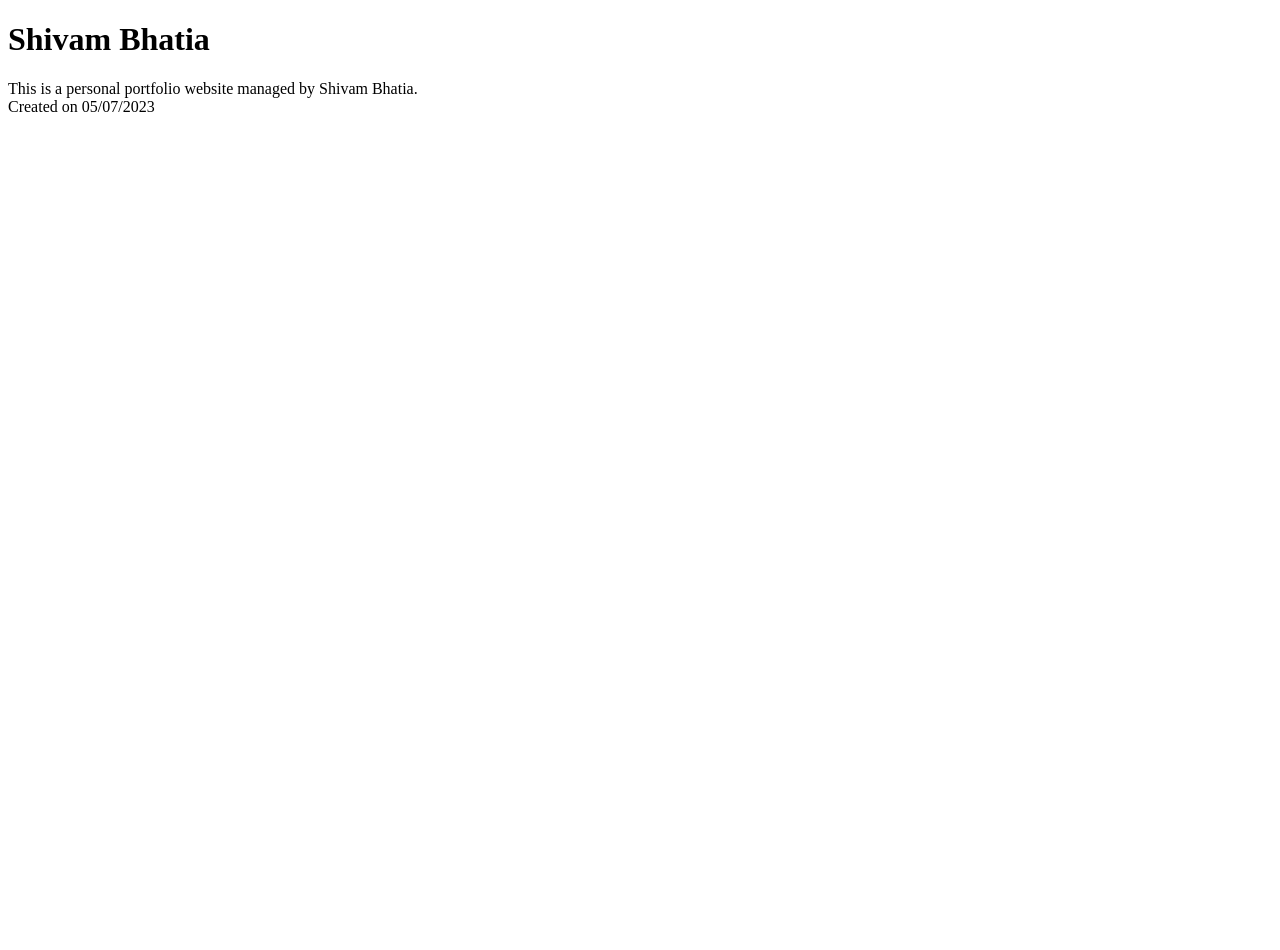
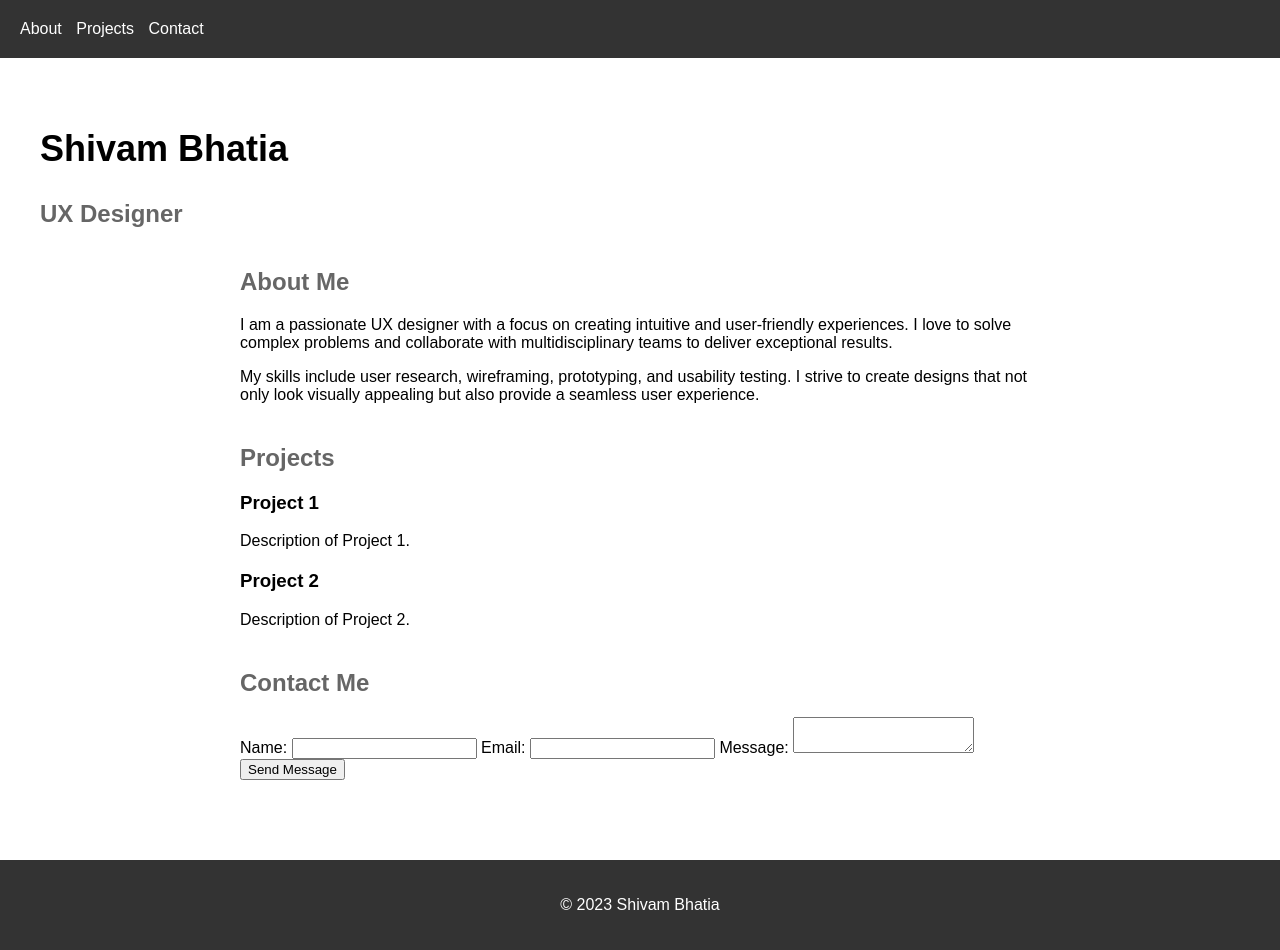
Before and after one commit to ShivamBhatiaUX/ShivamBhatiaUX.github.io, a plain HTML site: page index.html in a window 1280 px wide. Before the commit the page ends 800 px from the top, so only its background shows below. Drawn offline with Linux system fonts and the light colour scheme.

Commit message:
Add files via upload

```diff
--- a/index.html
+++ b/index.html
@@ -1,16 +1,75 @@
 <!DOCTYPE html>
-<html>
-    <head>
-        <meta charset="utf-8">
-        <meta http-equiv="X-UA-Compatible" content="IE=edge">
-        <title>Shivam Bhatia</title>
-        <meta name="description" content="">
-        <meta name="viewport" content="width=device-width, initial-scale=1">
-        <link rel="stylesheet" href="">
-    </head>
-    <body>
-        <h1>Shivam Bhatia</h1>
-        <p>This is a personal portfolio website managed by Shivam Bhatia. </br> Created on 05/07/2023</p>
-        <script src="" async defer></script>
-    </body>
+<html lang="en">
+<head>
+    <meta charset="UTF-8">
+    <meta name="viewport" content="width=device-width, initial-scale=1.0">
+    <title>Shivam Bhatia - UX Designer</title>
+    <link rel="stylesheet" href="styles.css">
+    <script src="script.js"></script>
+</head>
+<body>
+    <header>
+        <nav>
+            <ul>
+                <li><a href="#about">About</a></li>
+                <li><a href="#projects">Projects</a></li>
+                <li><a href="#contact">Contact</a></li>
+            </ul>
+        </nav>
+    </header>
+
+    <main>
+        <section id="hero">
+            <div class="hero-content">
+                <h1>Shivam Bhatia</h1>
+                <h2>UX Designer</h2>
+            </div>
+        </section>
+
+        <section id="about">
+            <div class="container">
+                <h2>About Me</h2>
+                <p>I am a passionate UX designer with a focus on creating intuitive and user-friendly experiences. I love to solve complex problems and collaborate with multidisciplinary teams to deliver exceptional results.</p>
+                <p>My skills include user research, wireframing, prototyping, and usability testing. I strive to create designs that not only look visually appealing but also provide a seamless user experience.</p>
+            </div>
+        </section>
+
+        <section id="projects">
+            <div class="container">
+                <h2>Projects</h2>
+                <div class="project">
+                    <h3>Project 1</h3>
+                    <p>Description of Project 1.</p>
+                </div>
+                <div class="project">
+                    <h3>Project 2</h3>
+                    <p>Description of Project 2.</p>
+                </div>
+                <!-- Add more projects as needed -->
+            </div>
+        </section>
+
+        <section id="contact">
+            <div class="container">
+                <h2>Contact Me</h2>
+                <form id="contact-form">
+                    <label for="name">Name:</label>
+                    <input type="text" id="name" name="name" required>
+
+                    <label for="email">Email:</label>
+                    <input type="email" id="email" name="email" required>
+
+                    <label for="message">Message:</label>
+                    <textarea id="message" name="message" required></textarea>
+
+                    <button type="submit">Send Message</button>
+                </form>
+            </div>
+        </section>
+    </main>
+
+    <footer>
+        <p>&copy; 2023 Shivam Bhatia</p>
+    </footer>
+</body>
 </html>
--- /dev/null
+++ b/styles.css
@@ -0,0 +1,62 @@
+/* Add your custom styles here */
+
+body {
+    font-family: Arial, sans-serif;
+    margin: 0;
+    padding: 0;
+}
+
+header {
+    background-color: #333;
+    color: #fff;
+    padding: 20px;
+}
+
+nav ul {
+    list-style-type: none;
+    margin: 0;
+    padding: 0;
+}
+
+nav ul li {
+    display: inline;
+    margin-right: 10px;
+}
+
+nav ul li a {
+    color: #fff;
+    text-decoration: none;
+}
+
+main {
+    padding: 40px;
+}
+
+section {
+    margin-bottom: 40px;
+}
+
+.container {
+    max-width: 800px;
+    margin: 0 auto;
+}
+
+h1 {
+    font-size: 36px;
+}
+
+h2 {
+    font-size: 24px;
+    color: #666;
+}
+
+.project {
+    margin-bottom: 20px;
+}
+
+footer {
+    background-color: #333;
+    color: #fff;
+    padding: 20px;
+    text-align: center;
+}
```
